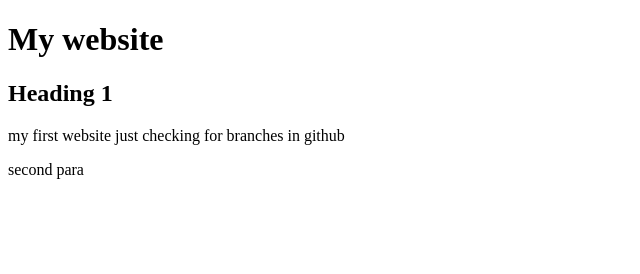
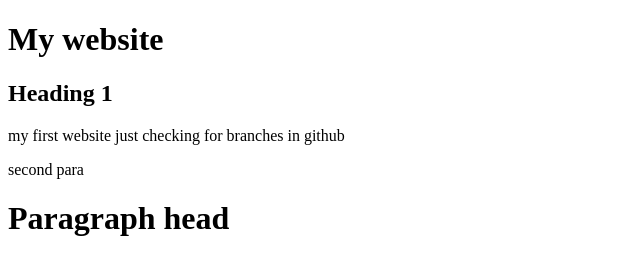
Before and after one commit to abdulwasaay/testingRepo, a plain HTML site: page index.html in a window 1280 px wide. Shown: the whole page, without its empty margins (0-640 px from the left). Drawn offline with Linux system fonts and the light colour scheme.

Commit message:
chnges ok

```diff
--- a/index.html
+++ b/index.html
@@ -11,6 +11,7 @@
         <h2>Heading 1</h2>
         <p>my first website just checking for branches in github</p>
         <p>second para</p>
+        <h1>Paragraph head</h1>
     </div>
 </body>
 </html>
```
